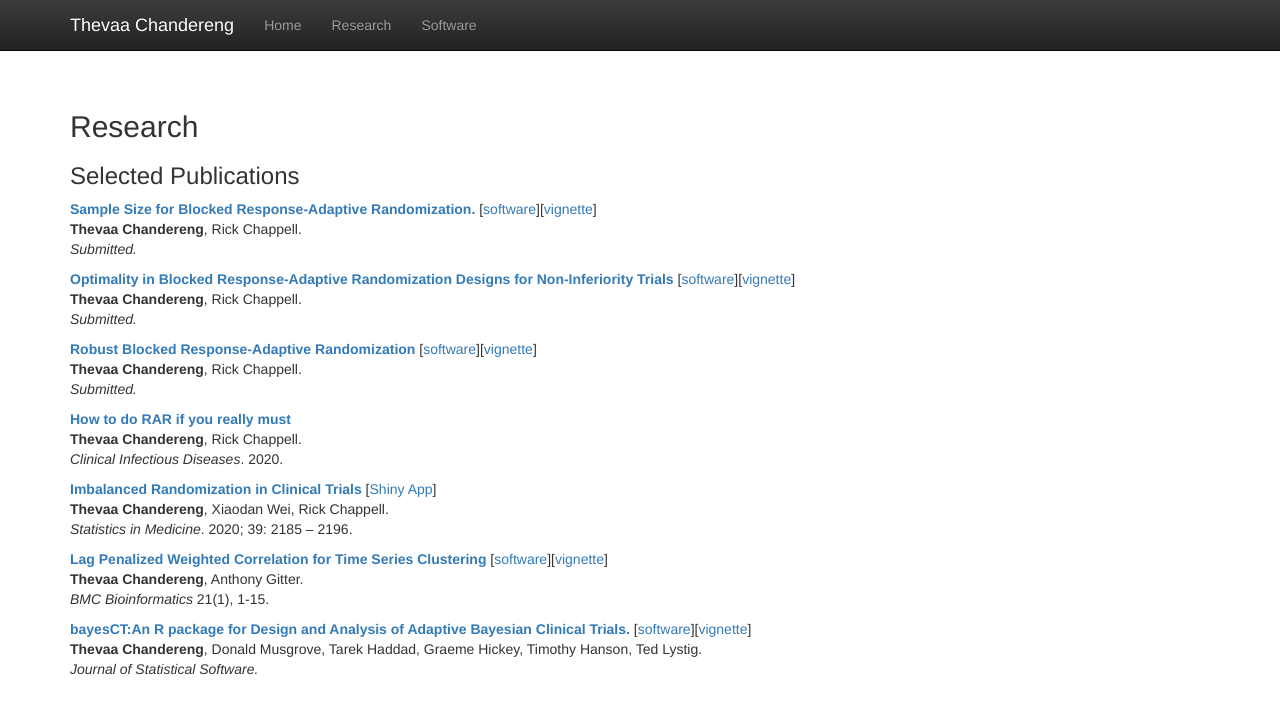
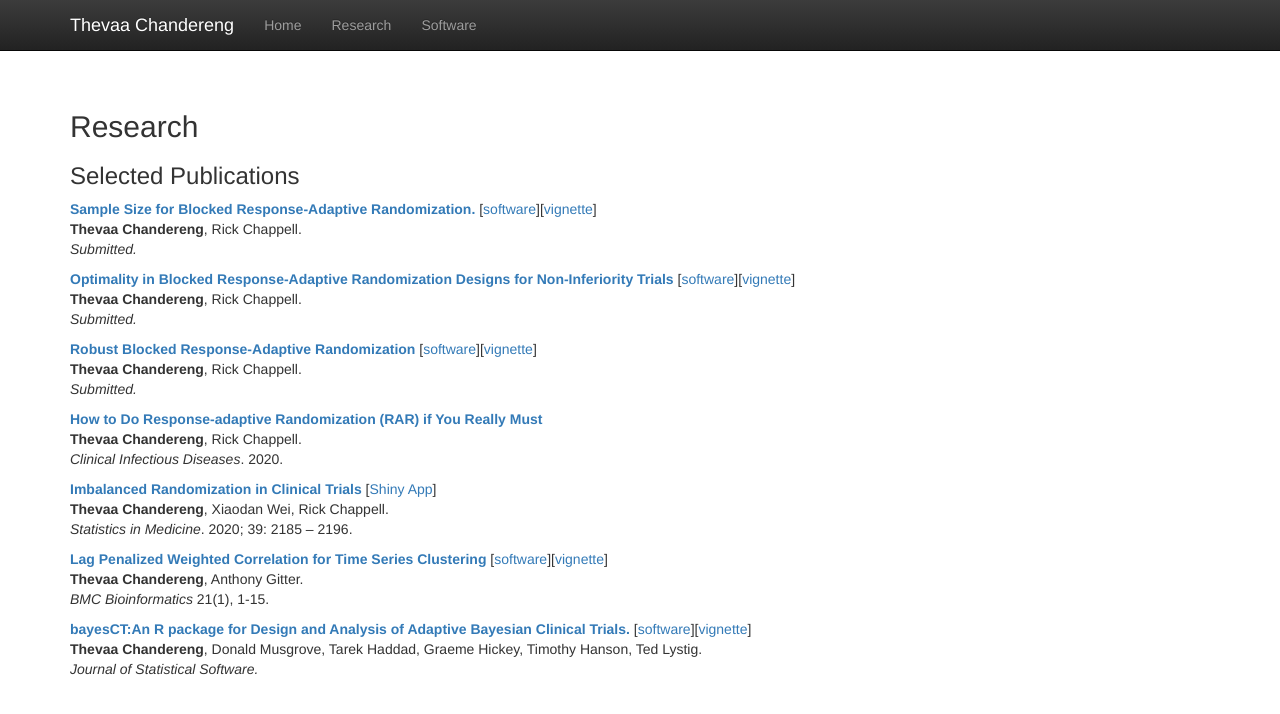
Before and after one commit to thevaachandereng/thevaachandereng.github.io, a Jekyll site: the page built from research.html, in a window 1280 px wide. Shown: the top 714 px of the page. Built offline with Jekyll 4.4.1, drawn with Linux system fonts in a browser that asks for light colours; nearby versions of some CDN libraries.

Commit message:
Update research.html

```diff
--- a/research.html
+++ b/research.html
@@ -33,7 +33,7 @@ title:  'Research'
     </p>
 
     <p>
-    <b><a href="https://doi.org/10.1093/cid/ciaa1375">How to do RAR if you really must</a></b>
+    <b><a href="https://doi.org/10.1093/cid/ciaa1375">How to Do Response-adaptive Randomization (RAR) if You Really Must</a></b>
     <br>
     <b>Thevaa Chandereng</b>, Rick Chappell.<br>
     <i>Clinical Infectious Diseases</i>. 2020.
```
